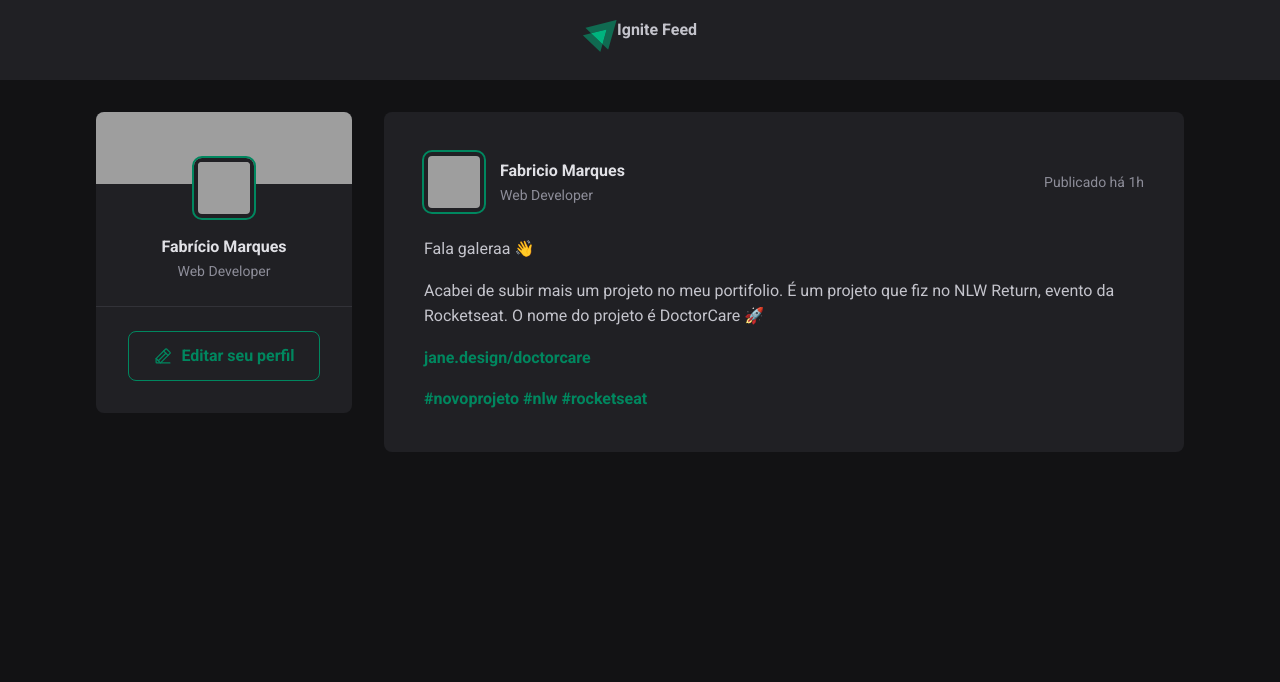
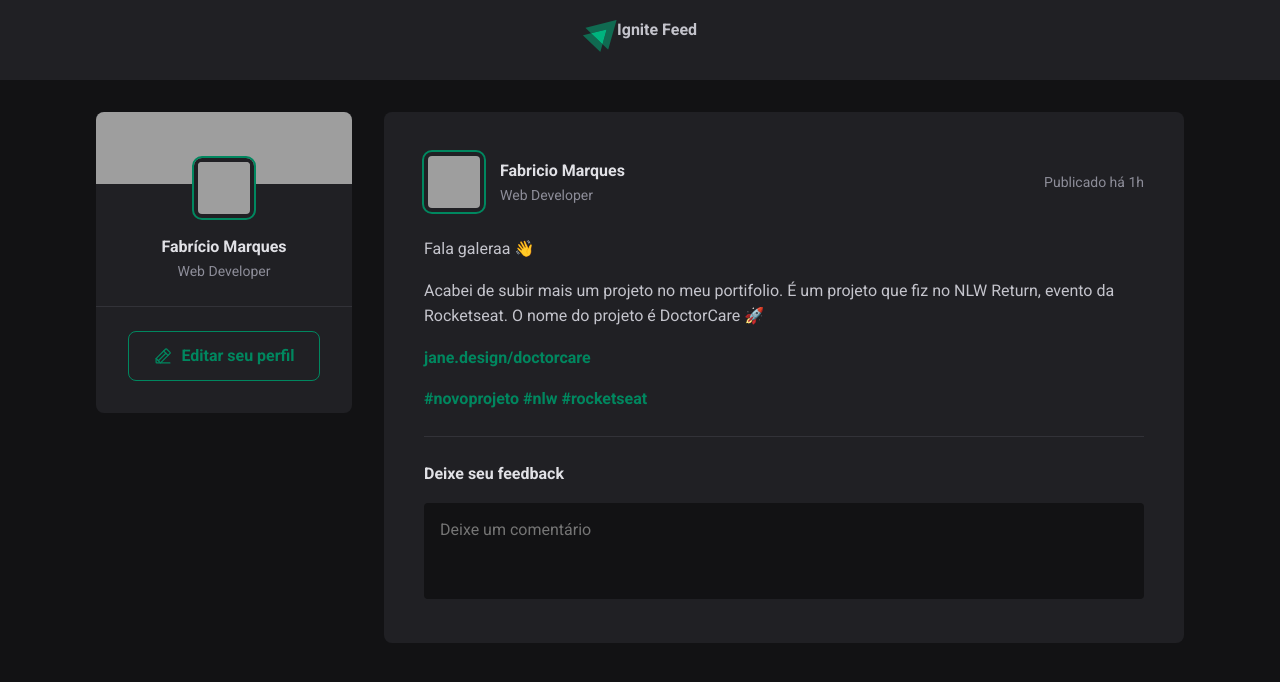
Before and after one commit to fabriciomarx/ignite-reactjs-01-fundamentos-react, a React (Vite) app: page / in a window 1280 px wide. Shown: the top 682 px of the page. Built offline with nearby package versions, Linux system fonts and the light colour scheme; grey boxes are pictures that could not be loaded.

Commit message:
Estrutura da aplicação - Formulário de comentários

```diff
--- a/src/assets/css/global.css
+++ b/src/assets/css/global.css
@@ -11,6 +11,11 @@
     --green-300: #00B37E;
     --green-500: #00875f;
 }
+
+:focus {
+    outline: transparent;
+    box-shadow: 0 0 0 2px var(--green-500);
+  }
 
 * {
     margin: 0;
--- a/src/components/Post.jsx
+++ b/src/components/Post.jsx
@@ -28,6 +28,18 @@
             </p>
         </div>
 
+        <form className={styles.commentForm}>
+            <strong>Deixe seu feedback</strong>
+
+            <textarea
+            placeholder="Deixe um comentário"
+            />
+
+            <footer>
+                <button type="submit">Publicar</button>
+            </footer>
+        </form>
+
        </article>
     );
 
--- a/src/components/Post.module.css
+++ b/src/components/Post.module.css
@@ -65,3 +65,55 @@
     color: var(--gray-400);
     line-height: 1.6;
   }
+
+  .commentForm {
+    width: 100%;
+    margin-top: 1.5rem;
+    padding-top: 1.5rem;
+    border-top: 1px solid var(--gray-600);
+  }
+
+  .commentForm > strong {
+    line-height: 1.6;
+    color: var(--gray-100);
+  }
+
+  .commentForm textarea {
+    width: 100%;
+    background: var(--gray-900);
+    border: 0;
+    resize: none;
+    height: 6rem;
+    padding: 1rem;
+    border-radius: 0.25rem;
+    color: var(--gray-100);
+    line-height: 1.4;
+    margin-top: 1rem;
+  }
+
+  .commentForm footer {
+    visibility: hidden;
+    max-height: 0;
+  }
+
+  .commentForm:focus-within footer {
+    visibility: visible;
+    max-height: none;
+  }
+
+  .commentForm button[type="submit"] {
+    padding: 1rem 1.5rem;
+    margin-top: 1rem;
+    border-radius: 8px;
+    border: 0;
+    background: var(--green-500);
+    color: var(--white);
+    font-weight: bold;
+    cursor: pointer;
+
+    transition: background-color 0.1s;
+  }
+
+  .commentForm button[type="submit"]:hover {
+    background: var(--green-300);
+  }
```
